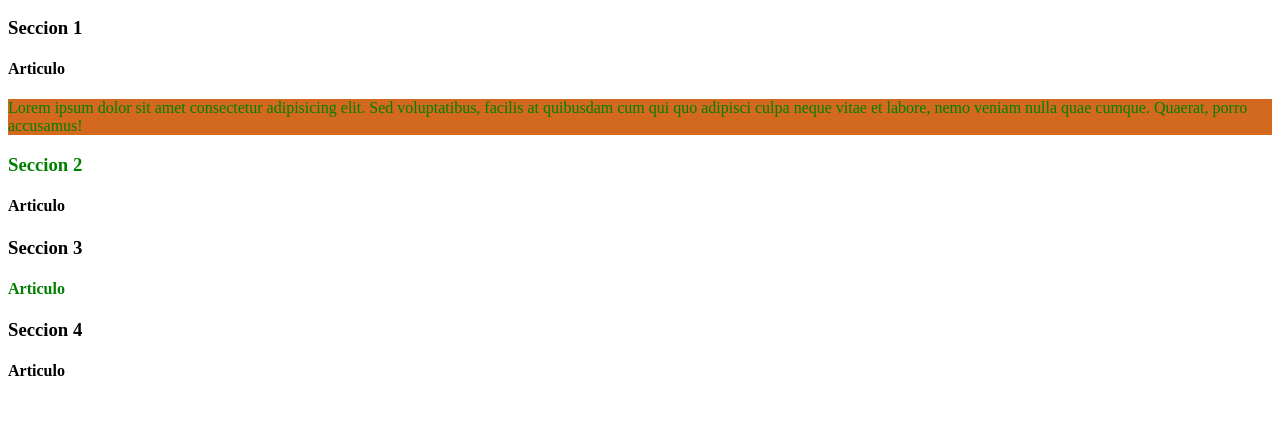
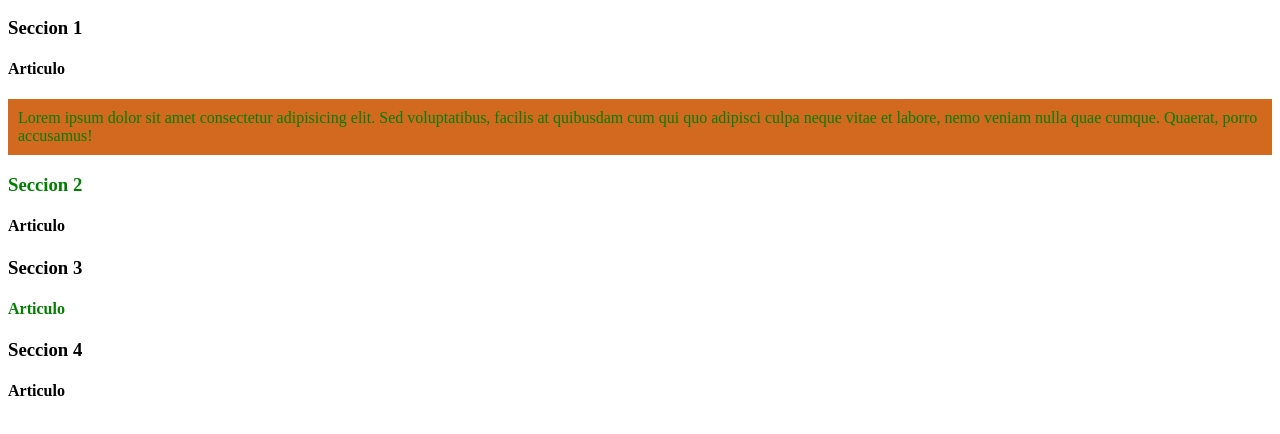
Before and after one commit to AldoGarciaBecerril/OtraVez, a plain HTML site: page index.html in a window 1280 px wide. Shown: the part 110-544 px from the top of the page. Drawn offline with Linux system fonts and the light colour scheme.

Commit message:
css selectores
css selectores

```diff
--- a/index.html
+++ b/index.html
@@ -16,7 +16,7 @@
 <!-- Inicio Seccion 1 -->
     <h3>Seccion 1</h3>
     <h4>Articulo</h4>
-    <p class="main-text color-green">
+    <p id="lorem-text1" class="main-text color-green">
       Lorem ipsum dolor sit amet consectetur adipisicing elit. Sed voluptatibus,
       facilis at quibusdam cum qui quo adipisci culpa neque vitae et labore,
       nemo veniam nulla quae cumque. Quaerat, porro accusamus!
--- a/styles.css
+++ b/styles.css
@@ -9,3 +9,7 @@ h1{
 .color-green{
     color: green;
 }
+
+#lorem-text1{
+    padding: 10px;
+}
```
